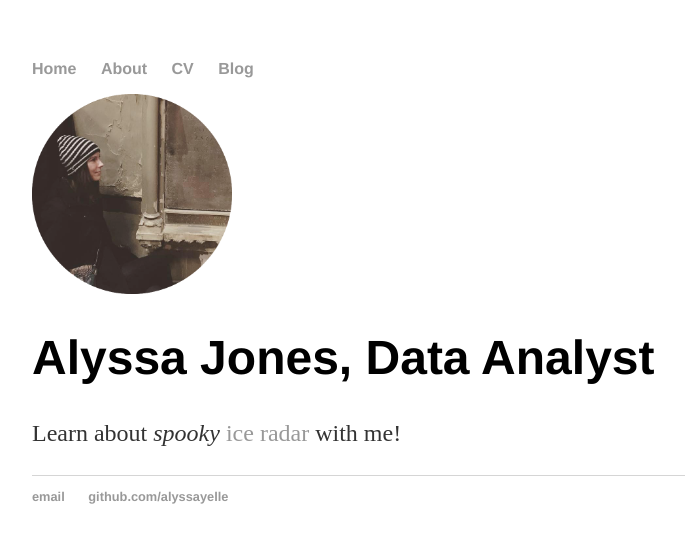
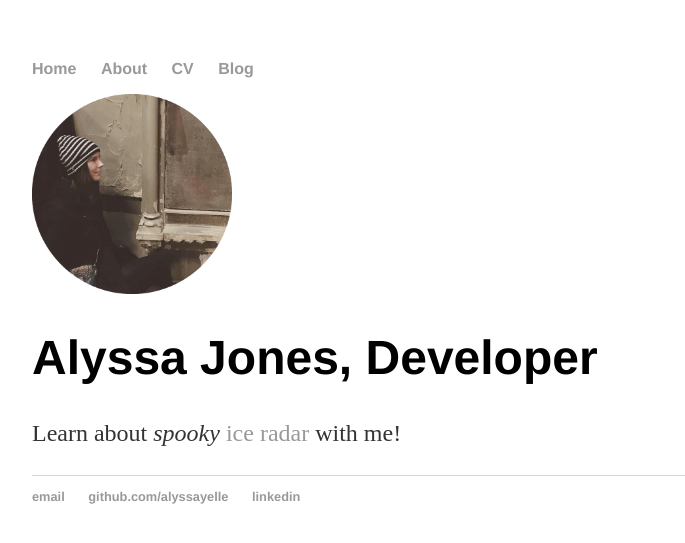
Before and after one commit to AlyssaYelle/AlyssaYelle.github.io, a Jekyll site: the page built from index.html, in a window 1280 px wide. Shown: the top 543 px of the page, without its empty margins (160-845 px from the left). Built offline with Jekyll 4.4.1, drawn with Linux system fonts in a browser that asks for light colours.

Commit message:
minor changes

```diff
--- a/_layouts/default.html
+++ b/_layouts/default.html
@@ -23,6 +23,7 @@
 	    		<ul>
 	        		<li><a href="alyssadanijones@gmail.com">email</a></li>
 	        		<li><a href="https://github.com/alyssayelle">github.com/alyssayelle</a></li>
+	        		<li><a href="https://www.linkedin.com/in/alyssa-jones-a455482b/">linkedin</a></li>
 				</ul>
 			</footer>
 		</body>
--- a/index.html
+++ b/index.html
@@ -1,9 +1,9 @@
 ---
 layout: default
-title: Alyssa Jones, Data Analyst
+title: Alyssa Jones, Developer
 ---
 <div class="blurb">
-	<img src="self2.png" width="200" height="200" alt="Just thinkin' bout spooky data seance">
-    <h1>Alyssa Jones, Data Analyst</h1>
+	<img src="self2.png" width="200" height="200" alt="Just thinkin' bout ghouls">
+    <h1>Alyssa Jones, Developer</h1>
 	<p>Learn about <em>spooky</em> <a href="https://github.com/AlyssaYelle/auto-piking">ice radar</a> with me!</p>
 </div><!-- /.blurb -->
```
Also changed, not shown: _posts/2018-08-10-linear-regression.md (added, +9 -0 lines), 1 other file.
